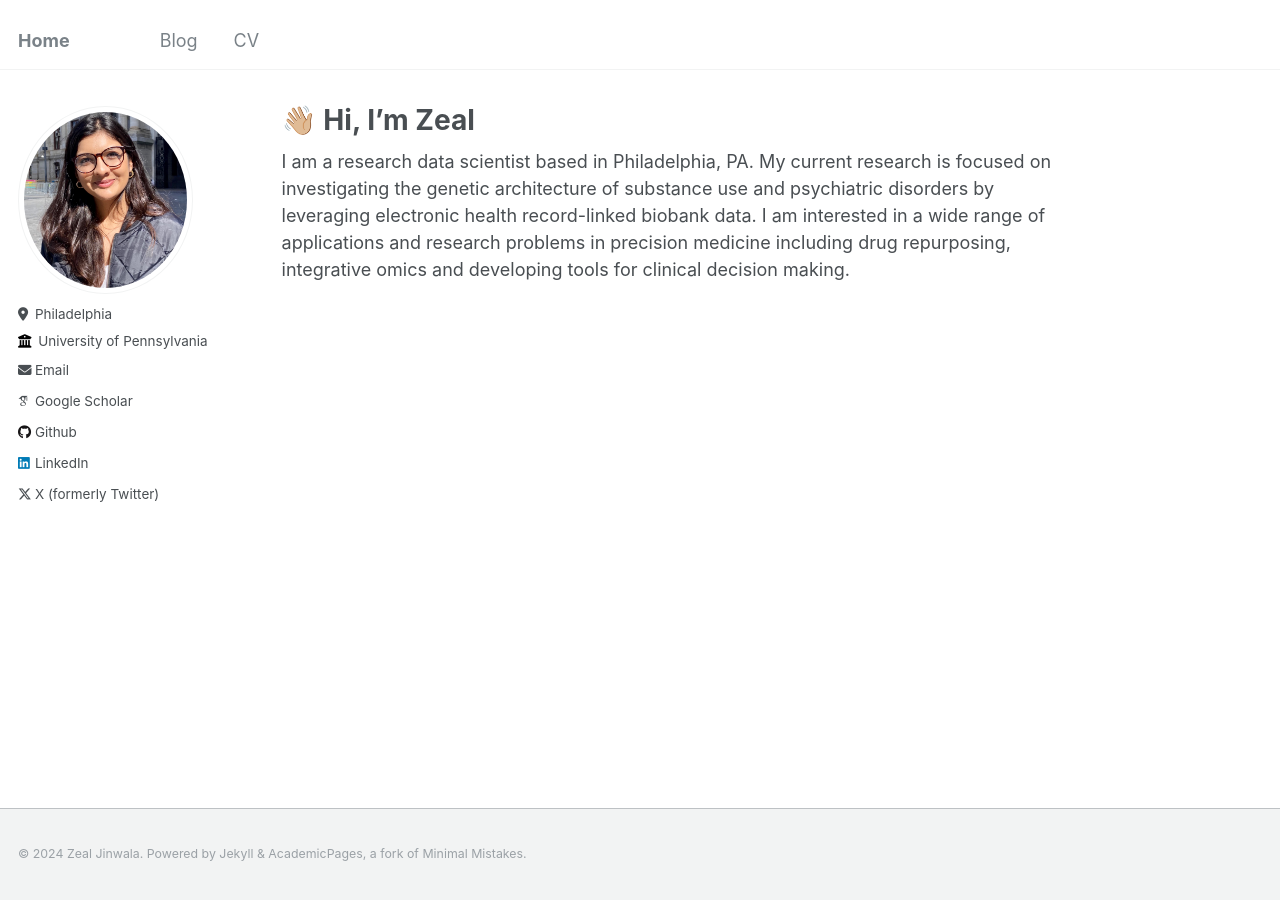
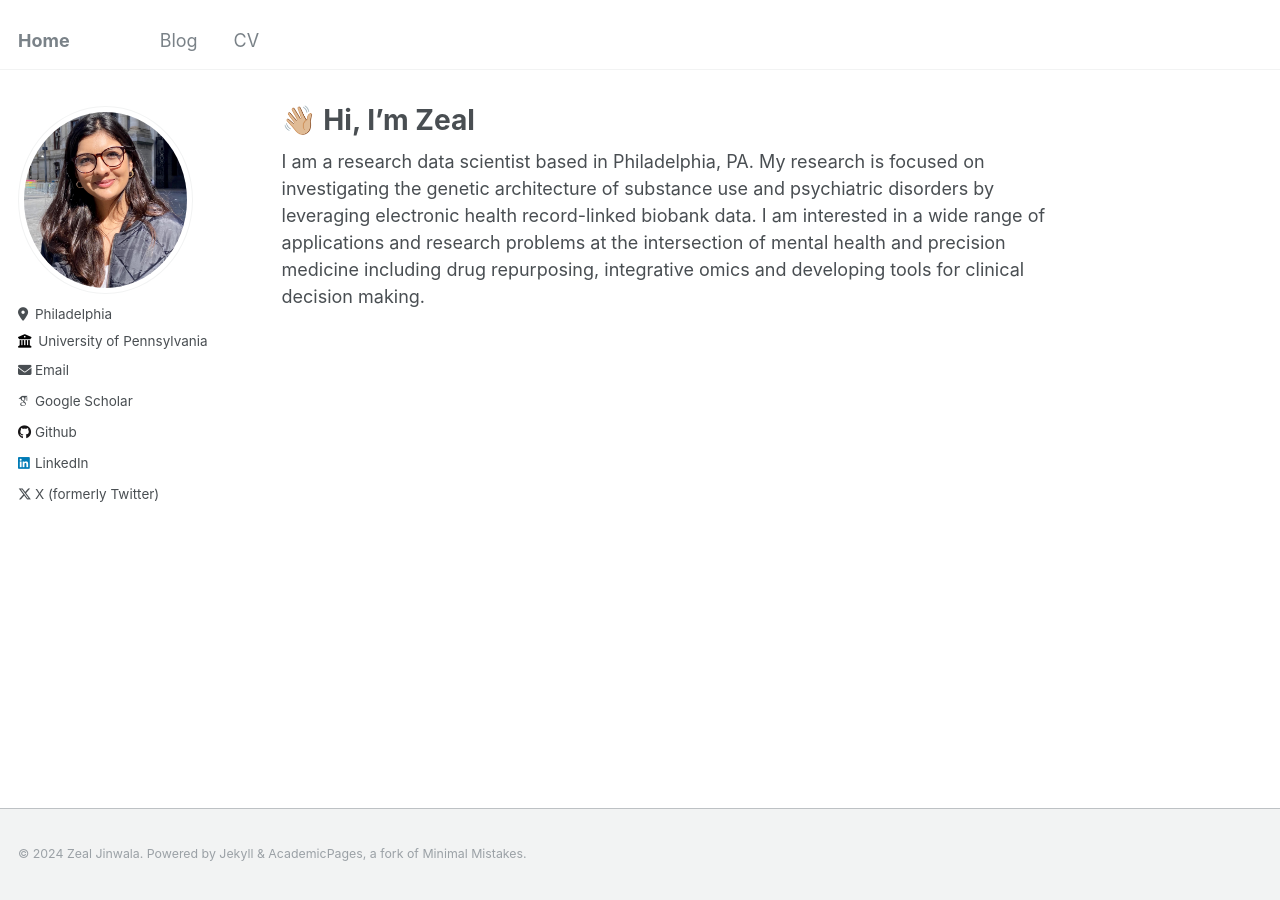
Before and after one commit to zealjinwala/zealjinwala.github.io, a Jekyll site: the page built from _pages/about.md, in a window 1280 px wide. Built offline with Jekyll 4.4.1, drawn with Linux system fonts in a browser that asks for light colours; some web fonts are replaced.

Commit message:
updated description

```diff
--- a/_pages/about.md
+++ b/_pages/about.md
@@ -7,4 +7,4 @@
   - /about.html
 ---
 
-I am a research data scientist based in Philadelphia, PA. My current research is focused on investigating the genetic architecture of substance use and psychiatric disorders by leveraging electronic health record-linked biobank data. I am interested in a wide range of applications and research problems in precision medicine including drug repurposing, integrative omics and developing tools for clinical decision making.
+I am a research data scientist based in Philadelphia, PA. My research is focused on investigating the genetic architecture of substance use and psychiatric disorders by leveraging electronic health record-linked biobank data. I am interested in a wide range of applications and research problems at the intersection of mental health and precision medicine including drug repurposing, integrative omics and developing tools for clinical decision making.
```
